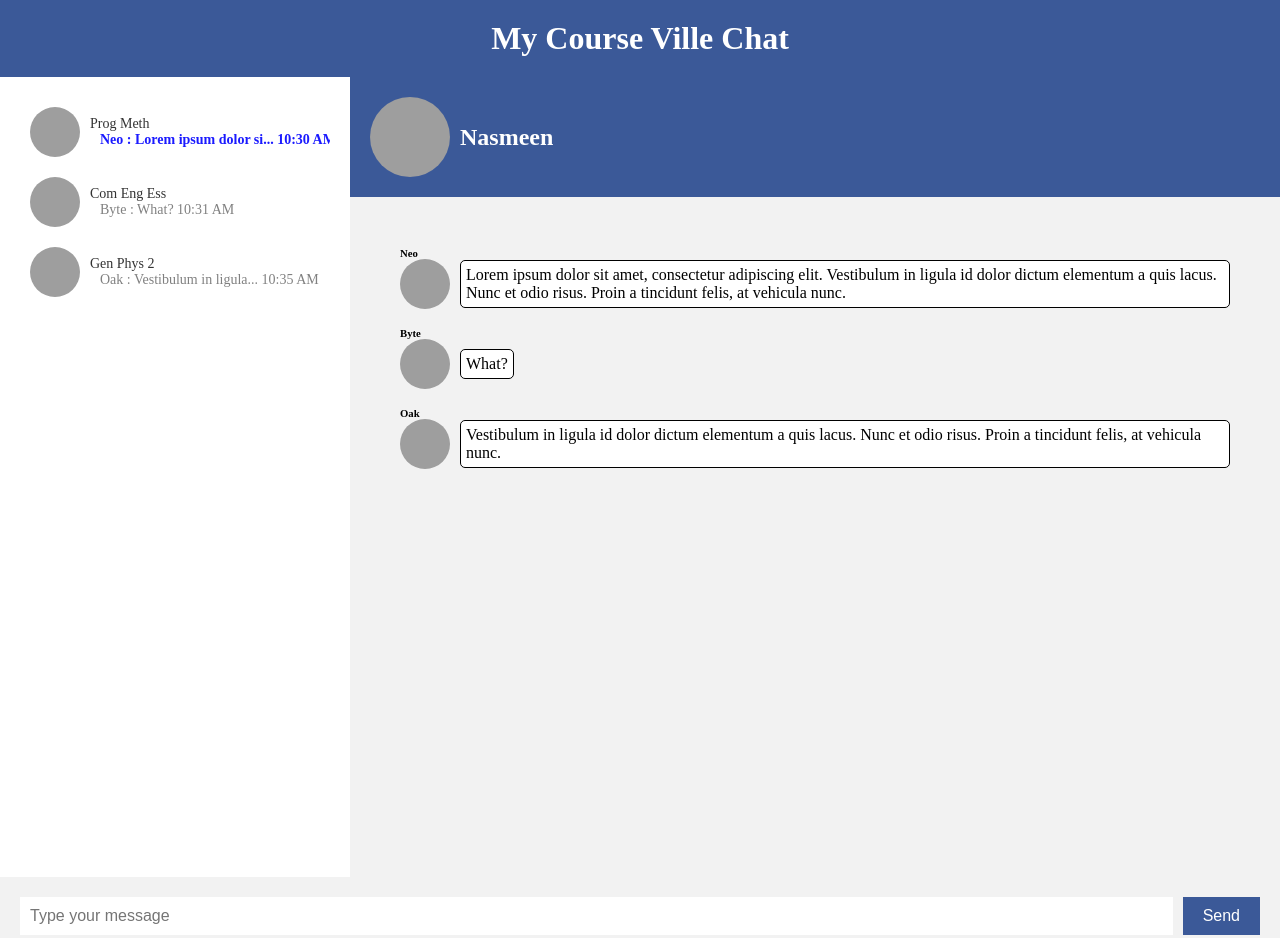
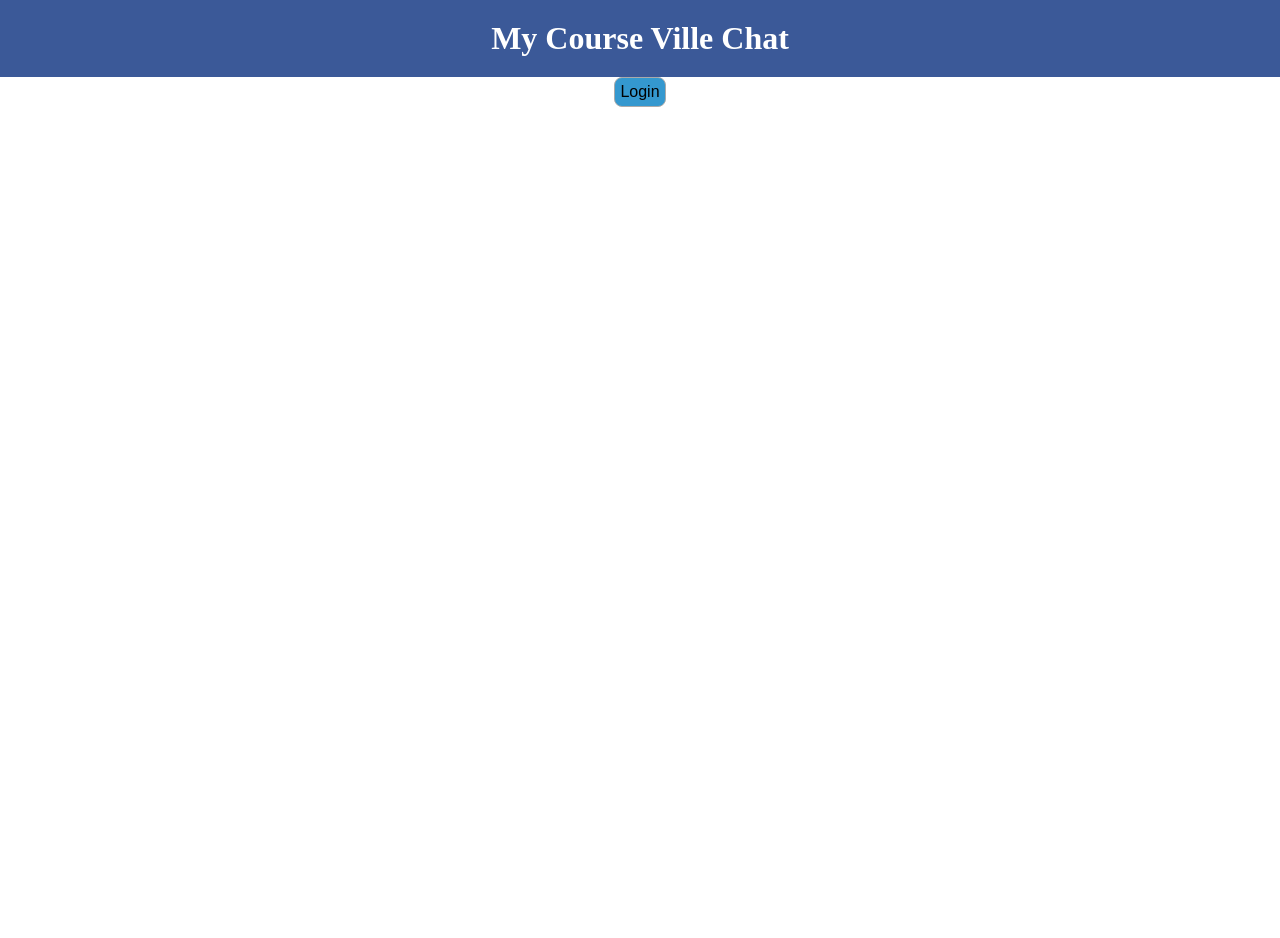
Before and after one commit to OnFireByte/CEE-27-Final-Project, a plain HTML site: page FrontEnd/app.html in a window 1280 px wide. Shown: the top 938 px of the page. After the commit the page ends 800 px from the top, so only its background shows below. Drawn offline with Linux system fonts and the light colour scheme; grey boxes are pictures that could not be loaded.

Commit message:
add login page

```diff
--- a/FrontEnd/app.html
+++ b/FrontEnd/app.html
@@ -1,32 +1,45 @@
 <!DOCTYPE html>
 <html lang="en">
   <head>
-        <meta charset="UTF-8">
+    <meta charset="UTF-8" />
     <title>MyCourseVill</title>
-        <link rel="stylesheet" href="style.css">
-        <link rel="icon" href="image/favicon.ico">
-        <link rel="preconnect" href="https://fonts.googleapis.com"><link rel="preconnect" href="https://fonts.gstatic.com" crossorigin><link href="https://fonts.googleapis.com/css2?family=Merriweather&family=Montserrat&family=Sacramento&display=swap" rel="stylesheet">
+    <link rel="stylesheet" href="style.css" />
+    <link rel="icon" href="image/favicon.ico" />
+    <link rel="preconnect" href="https://fonts.googleapis.com" />
+    <link rel="preconnect" href="https://fonts.gstatic.com" crossorigin />
+    <link
+      href="https://fonts.googleapis.com/css2?family=Merriweather&family=Montserrat&family=Sacramento&display=swap"
+      rel="stylesheet"
+    />
   </head>
-
+  <div id="Login">
+    <header>
+      <h1>My Course Ville Chat</h1>
+    </header>
+    <div style="text-align: center">
+      <button class="button" onclick="return show('Content','Login');">
+        Login
+      </button>
+    </div>
+  </div>
+  <div id="Content" style="display: none">
     <body>
       <header>
         <h1>My Course Ville Chat</h1>
       </header>
       <div class="container">
         <div class="chat-list">
-                <ul>
-                </ul>
+          <ul></ul>
         </div>
         <div class="chat-window">
-                <div class="chat-header"> </div>
+          <div class="chat-header"></div>
           <div class="chat-body">
-                    <ul class="chat-field">
-                    </ul>
+            <ul class="chat-field"></ul>
           </div>
         </div>
       </div>
       <div class="chat-footer">
-            <input type="text" placeholder="Type your message">
+        <input type="text" placeholder="Type your message" />
         <button>Send</button>
       </div>
     </body>
@@ -34,6 +47,7 @@
     <footer id="footer" class="white-section">
       <p>© Com Eng Ess Project.</p>
     </footer>
+  </div>
 
   <script src="script.js"></script>
 </html>
--- a/FrontEnd/script.js
+++ b/FrontEnd/script.js
@@ -2,7 +2,8 @@
 const user = {
   userId: "4",
   fname: "Nasmeen",
-    image: "https://scontent.fbkk22-8.fna.fbcdn.net/v/t39.30808-6/337699838_218151764202341_7243774399398942615_n.jpg?_nc_cat=108&ccb=1-7&_nc_sid=09cbfe&_nc_eui2=AeEOqiylVCSDVBVQefcyaE3XqgVg00B9XgeqBWDTQH1eBzdB3laYUtsH6tObcjmhcwgB8Wk0L3W9eQPCqJSNxUGD&_nc_ohc=4YRcdj1LvJ4AX-HQ5wz&_nc_zt=23&_nc_ht=scontent.fbkk22-8.fna&oh=00_AfDFmS3v2uABjVOR_aYmBP9Qw5x2Uu99ItPXv5VAUSHj-g&oe=644768F4"
+  image:
+    "https://scontent.fbkk22-8.fna.fbcdn.net/v/t39.30808-6/337699838_218151764202341_7243774399398942615_n.jpg?_nc_cat=108&ccb=1-7&_nc_sid=09cbfe&_nc_eui2=AeEOqiylVCSDVBVQefcyaE3XqgVg00B9XgeqBWDTQH1eBzdB3laYUtsH6tObcjmhcwgB8Wk0L3W9eQPCqJSNxUGD&_nc_ohc=4YRcdj1LvJ4AX-HQ5wz&_nc_zt=23&_nc_ht=scontent.fbkk22-8.fna&oh=00_AfDFmS3v2uABjVOR_aYmBP9Qw5x2Uu99ItPXv5VAUSHj-g&oe=644768F4",
 };
 
 // getMessageList(userId, courseId) : Messages in each courses
@@ -10,30 +11,35 @@ const messageList = [
   {
     userId: "1",
     fname: "Neo",
-        imageProfile: "https://scontent.fbkk22-4.fna.fbcdn.net/v/t39.30808-6/315982233_2209647319214449_3417131465598011782_n.jpg?_nc_cat=109&ccb=1-7&_nc_sid=09cbfe&_nc_eui2=AeFVEK9R6K9ijG3YcQzqWYn9aVa_1qnKR2lpVr_WqcpHaSQvVLc_Sbr21FQ7OhAsRw0AQaJX3RbN1n9HJIYkS1w8&_nc_ohc=xUlzjVA5iTQAX9GUHxa&_nc_zt=23&_nc_ht=scontent.fbkk22-4.fna&oh=00_AfBTYa_MkcgnQwE7fthLsIVwrq6MXoxdr_gysGM-IHKx5A&oe=64466E8A",
-        message: "Lorem ipsum dolor sit amet, consectetur adipiscing elit. Vestibulum in ligula id dolor dictum elementum a quis lacus. Nunc et odio risus. Proin a tincidunt felis, at vehicula nunc.",
+    imageProfile:
+      "https://scontent.fbkk22-4.fna.fbcdn.net/v/t39.30808-6/315982233_2209647319214449_3417131465598011782_n.jpg?_nc_cat=109&ccb=1-7&_nc_sid=09cbfe&_nc_eui2=AeFVEK9R6K9ijG3YcQzqWYn9aVa_1qnKR2lpVr_WqcpHaSQvVLc_Sbr21FQ7OhAsRw0AQaJX3RbN1n9HJIYkS1w8&_nc_ohc=xUlzjVA5iTQAX9GUHxa&_nc_zt=23&_nc_ht=scontent.fbkk22-4.fna&oh=00_AfBTYa_MkcgnQwE7fthLsIVwrq6MXoxdr_gysGM-IHKx5A&oe=64466E8A",
+    message:
+      "Lorem ipsum dolor sit amet, consectetur adipiscing elit. Vestibulum in ligula id dolor dictum elementum a quis lacus. Nunc et odio risus. Proin a tincidunt felis, at vehicula nunc.",
     imageMessage: null,
     time: "10:30 AM",
-        type: "text"
+    type: "text",
   },
   {
     userId: "2",
     fname: "Byte",
-        imageProfile: "https://mpics.mgronline.com/pics/Images/565000005465502.JPEG",
+    imageProfile:
+      "https://mpics.mgronline.com/pics/Images/565000005465502.JPEG",
     message: "What?",
     imageMessage: null,
     time: "10:31 AM",
-        type: "text"
+    type: "text",
   },
   {
     userId: "3",
     fname: "Oak",
-        imageProfile: "https://www.infoquest.co.th/wp-content/uploads/2023/04/DB741F1632A8EF3F68BD431640A4B813.jpg",
-        message: "Vestibulum in ligula id dolor dictum elementum a quis lacus. Nunc et odio risus. Proin a tincidunt felis, at vehicula nunc.",
+    imageProfile:
+      "https://www.infoquest.co.th/wp-content/uploads/2023/04/DB741F1632A8EF3F68BD431640A4B813.jpg",
+    message:
+      "Vestibulum in ligula id dolor dictum elementum a quis lacus. Nunc et odio risus. Proin a tincidunt felis, at vehicula nunc.",
     imageMessage: null,
     time: "10:35 AM",
-        type: "text"
-    }
+    type: "text",
+  },
 ];
 
 // getcourse(userId) : Course with the lasted chats for each course
@@ -41,23 +47,26 @@ const courses = [
   {
     courseId: "1",
     name: "Prog Meth",
-        image: "https://www.mycourseville.com/sites/all/modules/courseville/files/thumbs/icon_eclipse_green.png",
+    image:
+      "https://www.mycourseville.com/sites/all/modules/courseville/files/thumbs/icon_eclipse_green.png",
     state: true,
-        lastMessage: messageList[0]
+    lastMessage: messageList[0],
   },
   {
     courseId: "2",
     name: "Com Eng Ess",
-        image: "https://mycourseville-default.s3.ap-southeast-1.amazonaws.com/useruploaded_course_files/2021_2/27352/course_icon/icon_cee_2022-1-16418931038922.png",
+    image:
+      "https://mycourseville-default.s3.ap-southeast-1.amazonaws.com/useruploaded_course_files/2021_2/27352/course_icon/icon_cee_2022-1-16418931038922.png",
     state: false,
-        lastMessage: messageList[1]
+    lastMessage: messageList[1],
   },
   {
     courseId: "3",
     name: "Gen Phys 2",
-        image: "https://mycourseville-default.s3.ap-southeast-1.amazonaws.com/useruploaded_course_files/2022_1/31104/course_icon/2304104-172879-16711638496707.svg",
+    image:
+      "https://mycourseville-default.s3.ap-southeast-1.amazonaws.com/useruploaded_course_files/2022_1/31104/course_icon/2304104-172879-16711638496707.svg",
     state: false,
-        lastMessage: messageList[2]
+    lastMessage: messageList[2],
   },
 ];
 
@@ -75,28 +84,31 @@ function renderprofile(user) {
 
   li.style.display = "flex";
   li.style.alignItems = "center";
-};
+}
 
 function renderChatList(list) {
   const chatList = document.querySelector(".chat-list ul");
   chatList.innerHTML = "";
-    list.forEach(course => {
+  list.forEach((course) => {
     const { name, image, state, lastMessage } = course;
     const li = document.createElement("li");
     li.classList.add("clearfix");
     if (state) {
       li.classList.add("active");
     }
-        if(lastMessage.imageMessage == null){
+    if (lastMessage.imageMessage == null) {
       li.innerHTML = `
                 <img src="${image}" alt="${name}">
                 <div class="about">
                     <div class="name">${name}</div>
-                    <div class="last-message"><p>${lastMessage.fname} : ${lastMessage.message.substring(0, 20)}${lastMessage.message.length > 20 ? "..." : ""}  ${lastMessage.time}</p></div>
+                    <div class="last-message"><p>${
+                      lastMessage.fname
+                    } : ${lastMessage.message.substring(0, 20)}${
+        lastMessage.message.length > 20 ? "..." : ""
+      }  ${lastMessage.time}</p></div>
                 </div>
             `;
-        }
-        else{
+    } else {
       li.innerHTML = `
                 <img src="${image}" alt="${name}">
                 <div class="about">
@@ -122,11 +134,17 @@ function renderMessage(message) {
   li.classList.add("message", message.userId == user.userId ? "self" : "other");
   const content = message.type === "image" ? "image" : message.message;
   li.innerHTML = `
-        <div class="chat-body ${message.userId == user.userId ? "self" : "other"}" >
+        <div class="chat-body ${
+          message.userId == user.userId ? "self" : "other"
+        }" >
             <h6>${message.fname}</h6>
             <div style="display: flex; align-items: center;">
-                <img src="${message.imageProfile}" alt="User" style="display: inline-block;">
-                <div class="square ${message.userId == user.userId ? 'self' : 'other'}" style="display: inline-block;">${content}</div>
+                <img src="${
+                  message.imageProfile
+                }" alt="User" style="display: inline-block;">
+                <div class="square ${
+                  message.userId == user.userId ? "self" : "other"
+                }" style="display: inline-block;">${content}</div>
             </div>
         </div>
     `;
@@ -154,8 +172,8 @@ button.addEventListener("click", (event) => {
       message: content,
       imageMessage: null,
       time: "",
-            type: "text"
-        }
+      type: "text",
+    };
     renderMessage(message);
     input.value = "";
   }
@@ -163,6 +181,12 @@ button.addEventListener("click", (event) => {
 
 renderprofile(user);
 renderChatList(courses);
-for(message of messageList){
+for (message of messageList) {
   renderMessage(message);
 }
+
+function show(shown, hidden) {
+  document.getElementById(shown).style.display = "block";
+  document.getElementById(hidden).style.display = "none";
+  return false;
+}
--- a/FrontEnd/style.css
+++ b/FrontEnd/style.css
@@ -84,7 +84,6 @@ header {
   white-space: nowrap;
 }
 
-
 /* ----------- Chat Body ----------- */
 .chat-window {
   flex: 3;
@@ -169,7 +168,20 @@ header {
   margin-left: 10px;
   cursor: pointer;
 }
-
+.button {
+  border-radius: 8px;
+  padding: 5px 5px;
+  border: 1px solid #aaa;
+  background: #3498cf;
+  cursor: pointer;
+  font-size: 16px;
+  text-align: center;
+  width: fit-content;
+}
+.button:hover {
+  background: #3b5998;
+  color: white;
+}
 
 /* ----------- Footer ----------- */
 #footer {
```
Also changed, not shown: 1 other file. Lines whose indentation alone changed are shown as unchanged.
